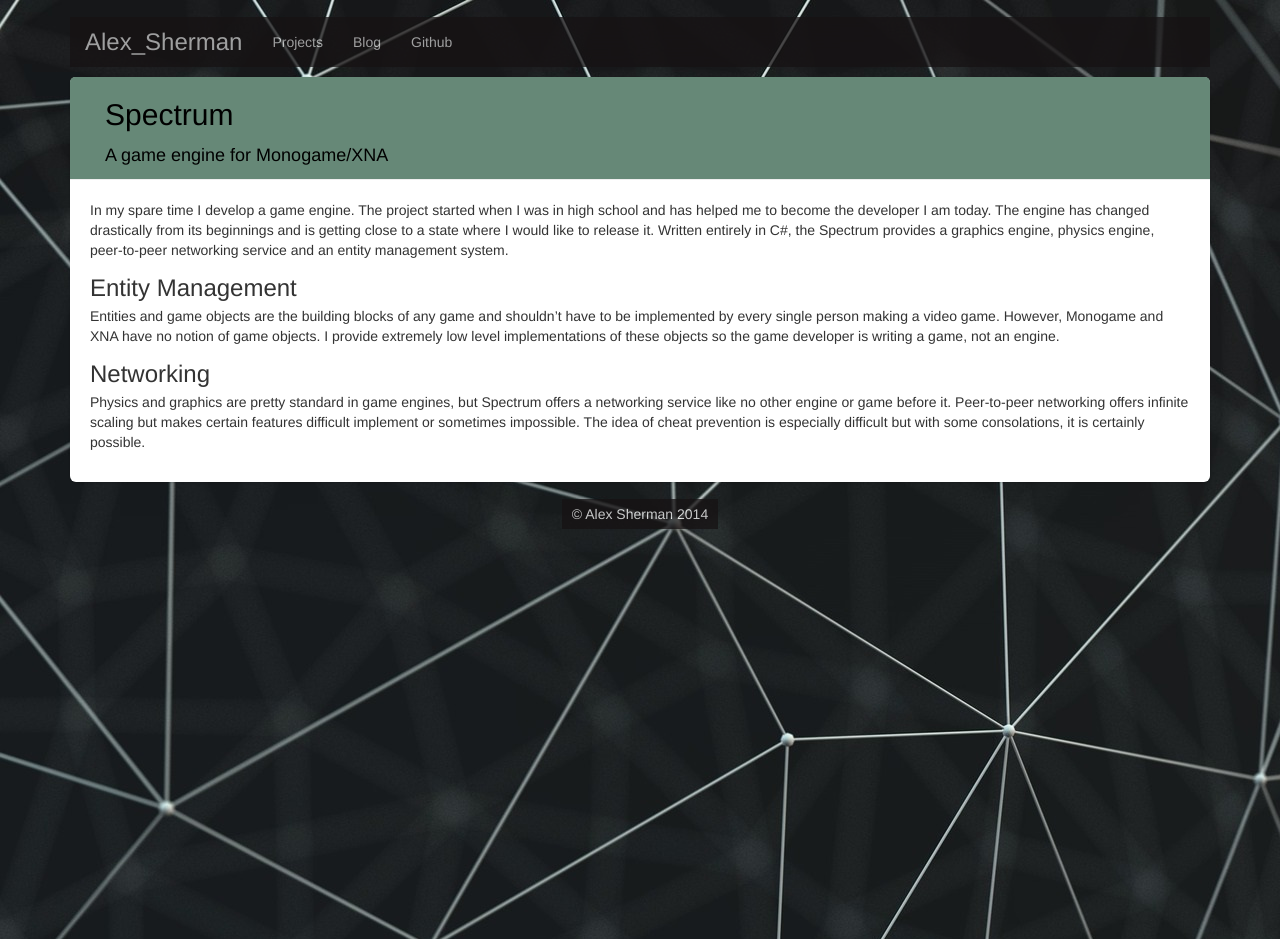
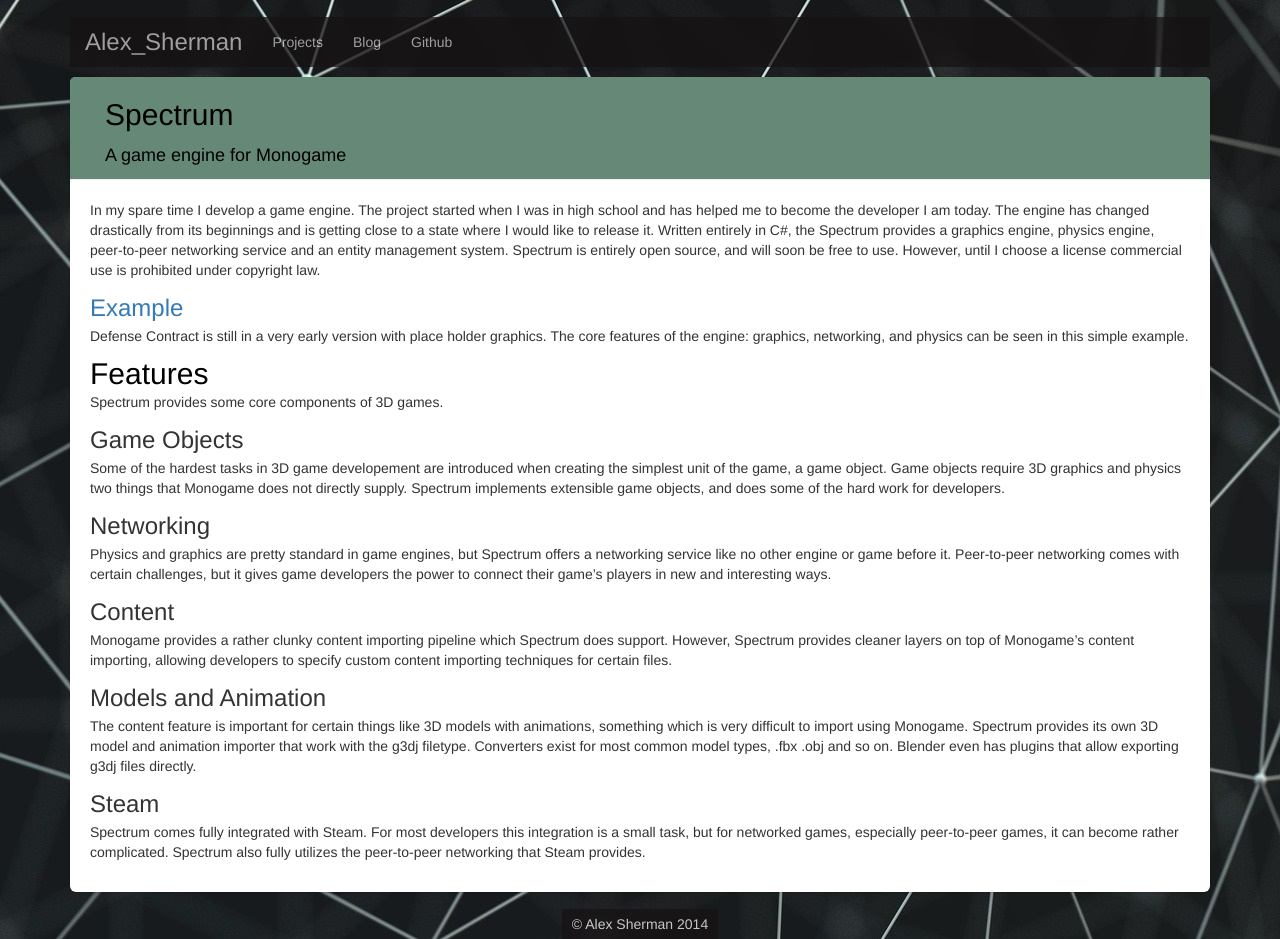
Before and after one commit to alex-sherman/alex-sherman.github.io, a Jekyll site: the page built from _projects/spectrum.md, in a window 1280 px wide. Built offline with Jekyll 4.4.1, drawn with Linux system fonts in a browser that asks for light colours; some web fonts are replaced.

Commit message:
Updated the spectrum page

```diff
--- a/_projects/spectrum.md
+++ b/_projects/spectrum.md
@@ -1,23 +1,50 @@
 ---
 layout: default
 title: Spectrum
-subtitle: A game engine for Monogame/XNA
+subtitle: A game engine for Monogame
 ---
 
 In my spare time I develop a game engine. The project started when I was in high school and has helped me
 to become the developer I am today. The engine has changed drastically from its beginnings and is getting close
 to a state where I would like to release it. Written entirely in C#, the Spectrum provides a graphics engine,
-physics engine, peer-to-peer networking service and an entity management system.
+physics engine, peer-to-peer networking service and an entity management system. Spectrum is entirely open source,
+and will soon be free to use. However, until I choose a license commercial use is prohibited under copyright law.
 
-Entity Management
+[Example](http://defcon.faffgames.com)
 ---
-Entities and game objects are the building blocks of any game and shouldn't have to be implemented by every
-single person making a video game. However, Monogame and XNA have no notion of game objects. I provide extremely
-low level implementations of these objects so the game developer is writing a game, not an engine.
+Defense Contract is still in a very early version with place holder graphics. The core features of the engine:
+graphics, networking, and physics can be seen in this simple example.
+
+Features
+=====
+Spectrum provides some core components of 3D games.
+
+Game Objects
+---
+Some of the hardest tasks in 3D game developement are introduced when creating the simplest unit of the game,
+a game object. Game objects require 3D graphics and physics two things that Monogame does not directly supply.
+Spectrum implements extensible game objects, and does some of the hard work for developers.
 
 Networking
 ---
 Physics and graphics are pretty standard in game engines, but Spectrum offers a networking service like
-no other engine or game before it. Peer-to-peer networking offers infinite scaling but makes certain
-features difficult implement or sometimes impossible. The idea of cheat prevention is especially difficult
-but with some consolations, it is certainly possible.
+no other engine or game before it. Peer-to-peer networking comes with certain challenges, but it gives game developers
+the power to connect their game's players in new and interesting ways.
+
+Content
+---
+Monogame provides a rather clunky content importing pipeline which Spectrum does support. However, Spectrum provides
+cleaner layers on top of Monogame's content importing, allowing developers to specify custom content importing techniques
+for certain files.
+
+Models and Animation
+---
+The content feature is important for certain things like 3D models with animations, something which is very
+difficult to import using Monogame. Spectrum provides its own 3D model and animation importer that work with the g3dj filetype.
+Converters exist for most common model types, .fbx .obj and so on. Blender even has plugins that allow exporting g3dj files directly.
+
+Steam
+---
+Spectrum comes fully integrated with Steam. For most developers this integration is a small task, but for
+networked games, especially peer-to-peer games, it can become rather complicated. Spectrum also fully utilizes
+the peer-to-peer networking that Steam provides.
```
